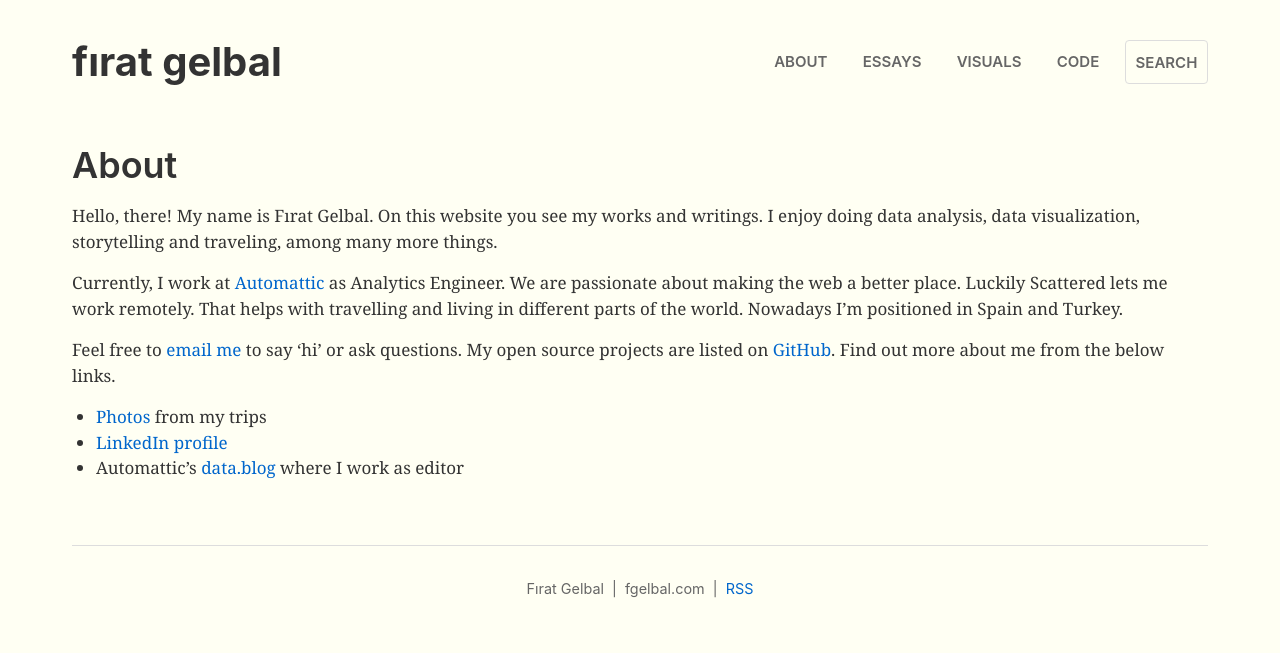
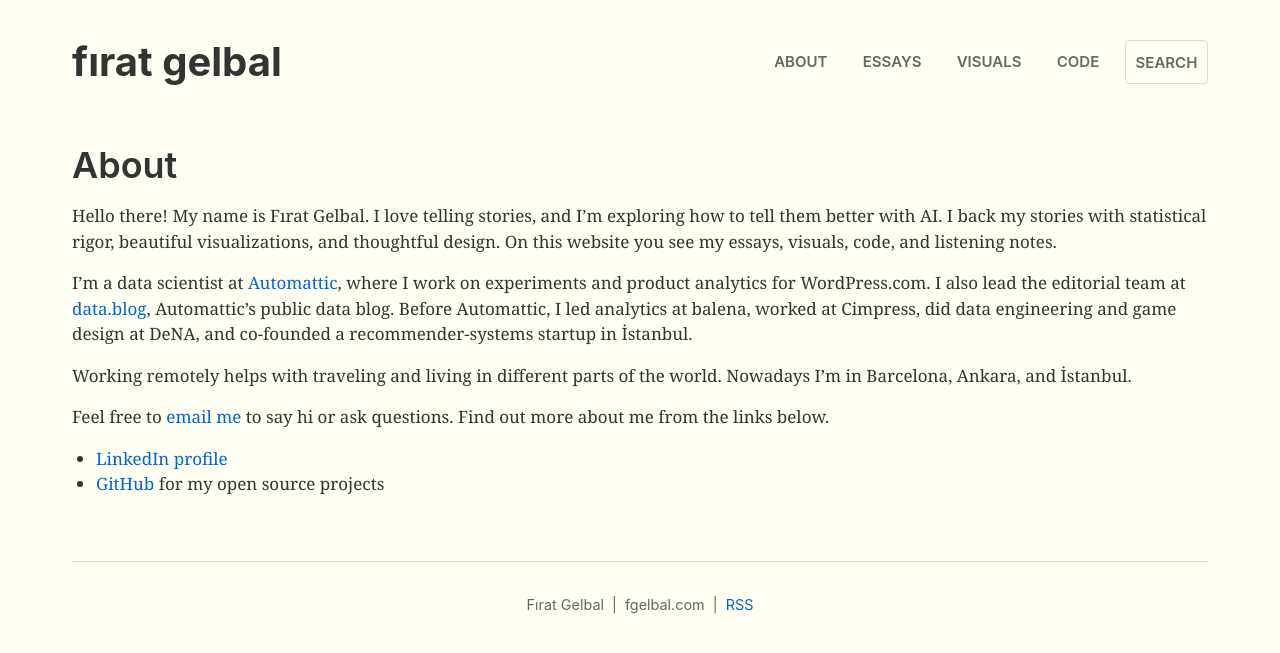
Before and after one commit to gelbal/gelbal.github.io, a Jekyll site: the page built from about.md, in a window 1280 px wide. Shown: the top 653 px of the page. Built offline with Jekyll 4.4.1, drawn with Linux system fonts in a browser that asks for light colours.

Commit message:
docs(about): refresh About page and fix taxonomy post excerpt
Rewrite the About page around storytelling, update the role to data
scientist and data.blog editorial lead, add a short career line, and
drop the stale Scattered sentence and the dead EyeEm link.

Replace the placeholder excerpt on the data.blog taxonomy post with one
that describes the notebooks.

Co-Authored-By: Claude Opus 5.5 <noreply@anthropic.com>

```diff
--- a/about.md
+++ b/about.md
@@ -1,18 +1,20 @@
 ---
 layout: default
 title: "About"
-description: "About Fırat Gelbal, an analytics engineer interested in data visualization, storytelling, and travel."
+description: "About Fırat Gelbal, a data scientist and storyteller exploring how to tell better stories with AI."
 ---
 
 # About
 
-Hello, there! My name is Fırat Gelbal. On this website you see my works and writings. I enjoy doing data analysis, data visualization, storytelling and traveling, among many more things.
+Hello there! My name is Fırat Gelbal. I love telling stories, and I’m exploring how to tell them better with AI. I back my stories with statistical rigor, beautiful visualizations, and thoughtful design. On this website you see my essays, visuals, code, and listening notes.
 
 
-Currently, I work at [Automattic](https://automattic.com/) as Analytics Engineer. We are passionate about making the web a better place. Luckily Scattered lets me work remotely. That helps with travelling and living in different parts of the world. Nowadays I'm positioned in Spain and Turkey.
+I’m a data scientist at [Automattic](https://automattic.com/), where I work on experiments and product analytics for WordPress.com. I also lead the editorial team at [data.blog](https://data.blog/), Automattic’s public data blog. Before Automattic, I led analytics at balena, worked at Cimpress, did data engineering and game design at DeNA, and co-founded a recommender-systems startup in İstanbul.
 
 
-Feel free to [email me](mailto:firat.gelbal@gmail.com) to say 'hi' or ask questions. My open source projects are listed on [GitHub](http://github.com/gelbal/). Find out more about me from the below links.
-- [Photos](https://www.eyeem.com/u/pocamadre) from my trips
+Working remotely helps with traveling and living in different parts of the world. Nowadays I’m in Barcelona, Ankara, and İstanbul.
+
+
+Feel free to [email me](mailto:firat.gelbal@gmail.com) to say hi or ask questions. Find out more about me from the links below.
 - [LinkedIn profile](https://www.linkedin.com/in/fgelbal/)
-- Automattic's [data.blog](https://data.blog/) where I work as editor
+- [GitHub](https://github.com/gelbal/) for my open source projects
```
Also changed, not shown: _posts/2024-12-01-data-blog-taxonomy.md (+1 -1 lines).
